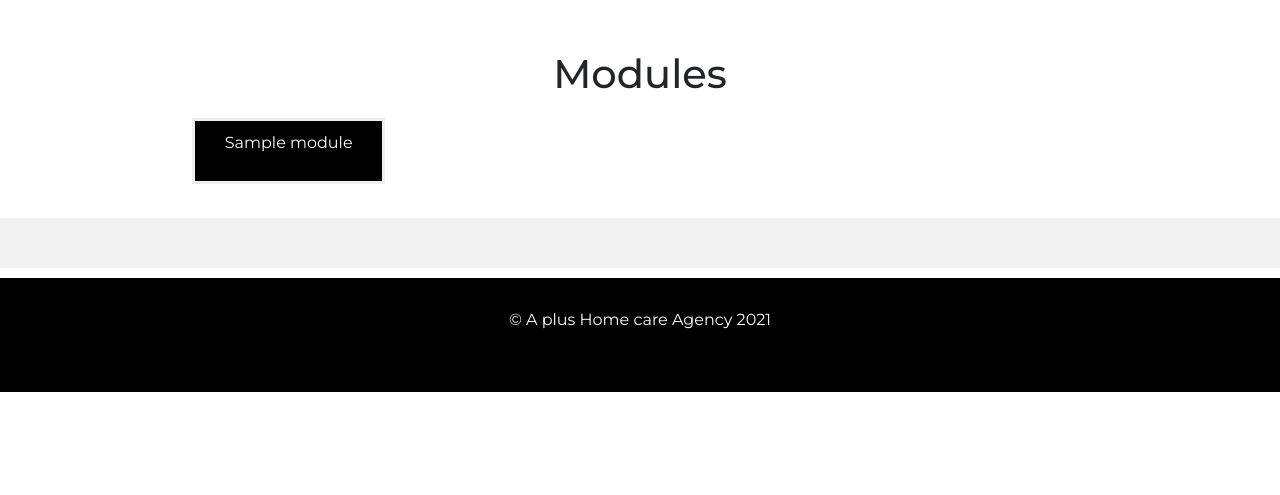
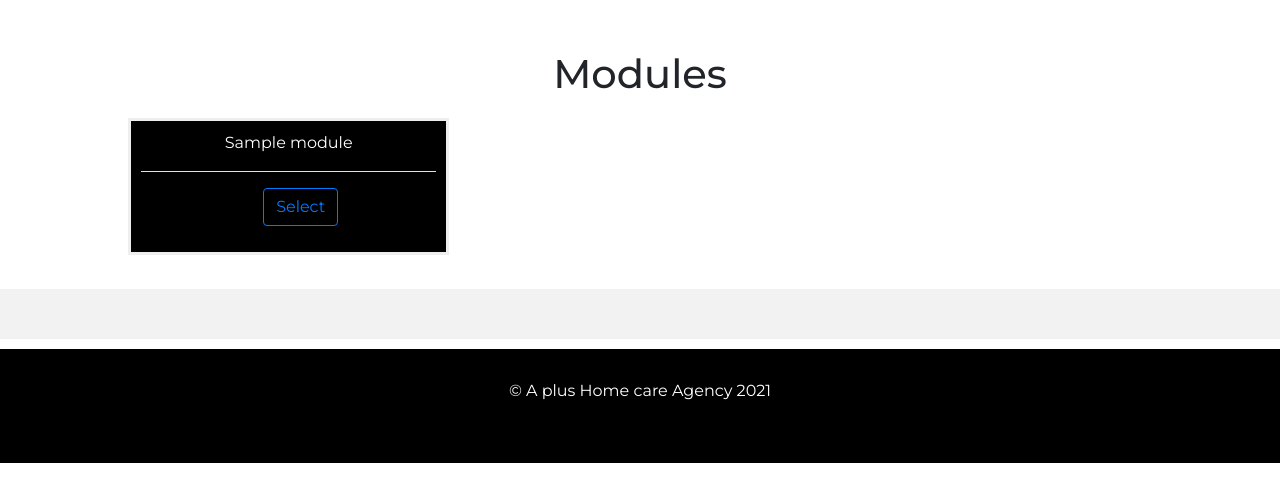
Before and after one commit to Tkucherera/home_care_site, a Django app: page /training in a window 1280 px wide. Shown: the part 72-567 px from the top of the page. Run offline with Django 3.2, Linux system fonts and the light colour scheme; tables that the repository leaves empty hold one stand-in row (values such as "Sample post").

Commit message:
reworked module

```diff
--- a/templates/Training.html
+++ b/templates/Training.html
@@ -27,7 +27,7 @@
 .center-module {
   margin: auto;
   color: white;
-  width: 60%;
+  width: 100%;
   text-align:center;
   hight: 100%;
   border: 3px solid #eee;
@@ -110,7 +110,12 @@
           <div class="col-lg-4 col-md-12 mb-4">
 
               <div class="center-module">
-                <p>{{module.name}}</p>
+               <a> <p>{{module.name}}</p>
+                  <div class="modal-footer justify-content-center">
+                    <form action="{% url 'module' %}" method="get">
+                        <button type="submit" class="btn btn-outline-primary btn-rounded btn-md ml-4" value="{{module.pk}}" name="module">Select</button>
+                    </form>
+                </div></a>
               </div>
             <!--
             <a><img class="img-fluid z-depth-1"  style="cursor:pointer;height:200px;width:100%" src="{{module.img.url}}" alt="{{module.name}}">
```
